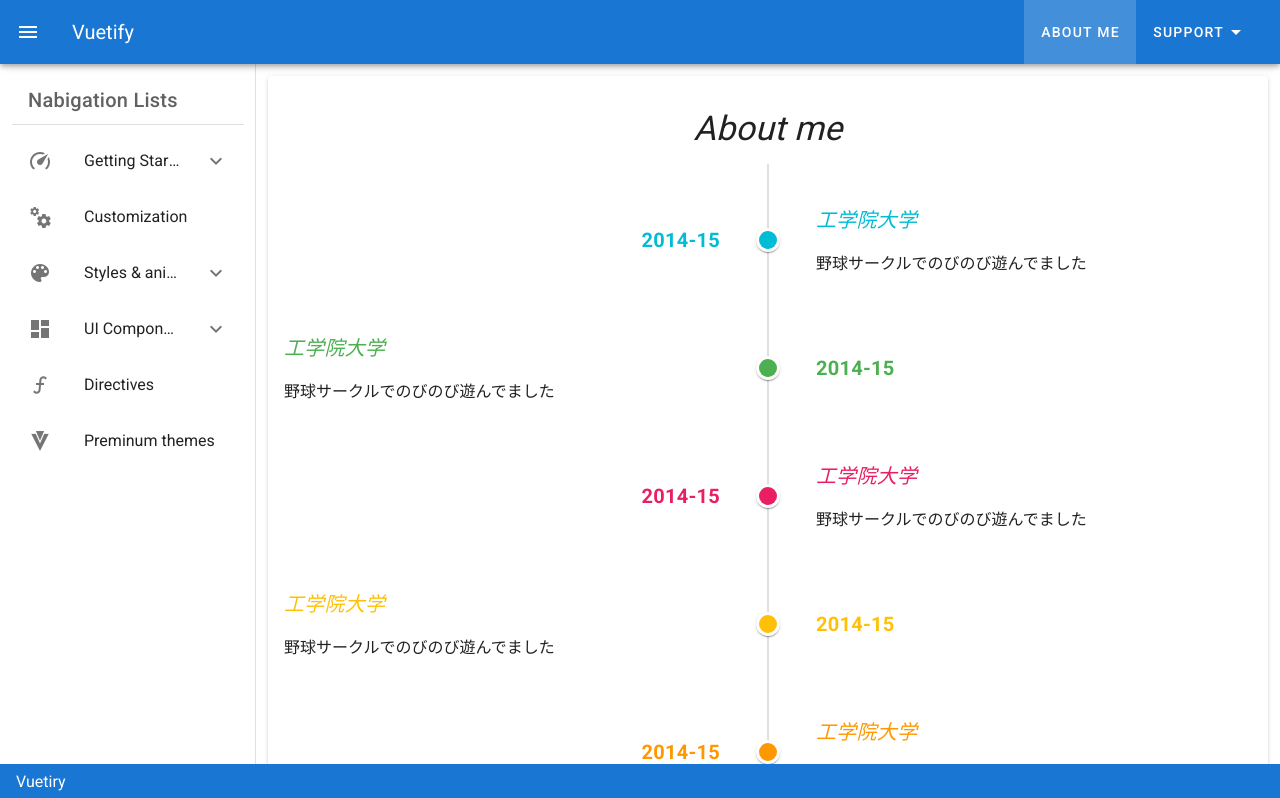
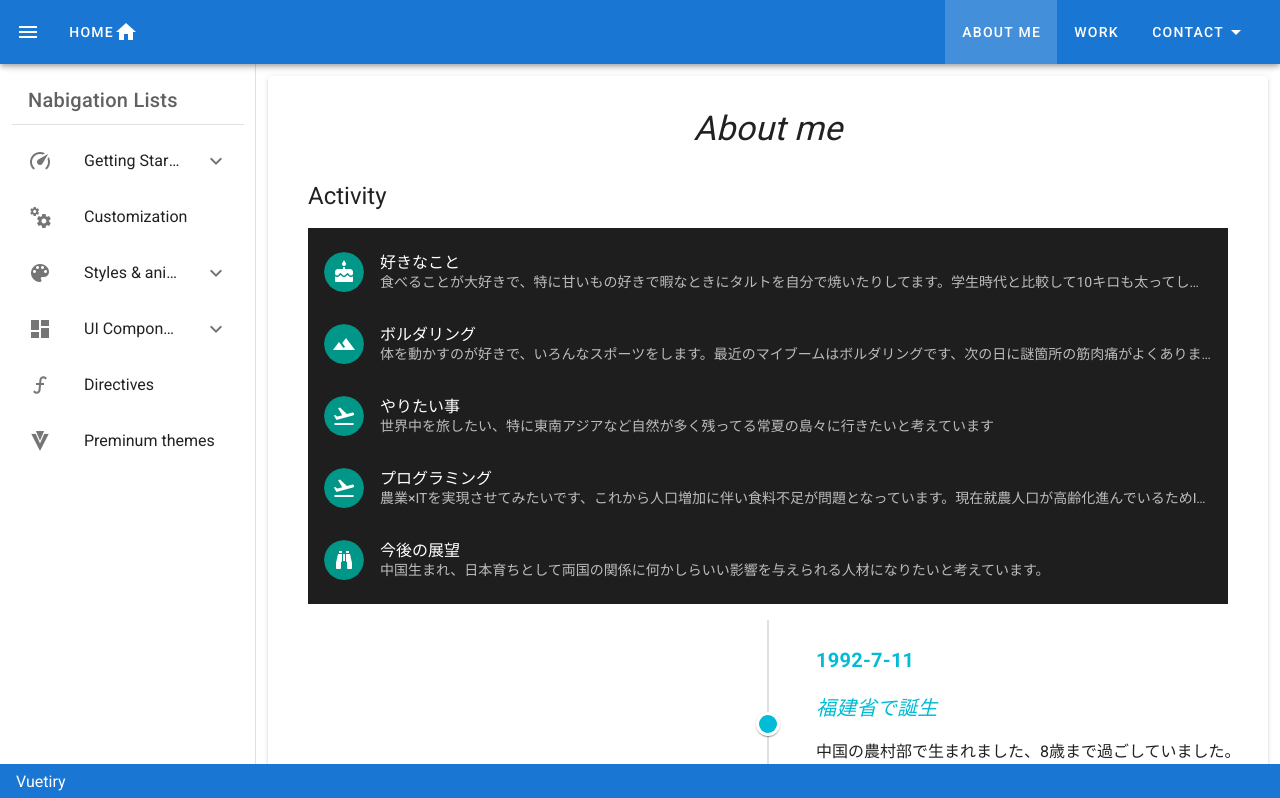
Before and after one commit to ou-gu/portfolio-vuetify, a Vue app: page /about in a window 1280 px wide. Shown: the top 798 px of the page. Built offline with nearby package versions, Linux system fonts and the light colour scheme.

Commit message:
workの内容を追加した

```diff
--- a/src/App.vue
+++ b/src/App.vue
@@ -35,18 +35,19 @@
 
     <v-app-bar color="primary" dark app clipped-left>
       <v-app-bar-nav-icon @click="drawer = !drawer"></v-app-bar-nav-icon>
-      <v-toolbar-title>Vuetify</v-toolbar-title>
+      <v-toolbar-items>
+        <v-btn text to="/">Home<v-icon>mdi-home</v-icon></v-btn>
+      </v-toolbar-items>
       <v-spacer></v-spacer>
       <v-toolbar-items>
-        <v-btn text to="/about">
-          About me
-        </v-btn>
+        <v-btn text to="/about">About me</v-btn>
+        <v-btn text to="/work">Work</v-btn>
         <v-menu offset-y>
           <template v-slot:activator="{ on }">
-            <v-btn v-on="on" text>Support<v-icon>mdi-menu-down</v-icon></v-btn>
+            <v-btn v-on="on" text>Contact<v-icon>mdi-menu-down</v-icon></v-btn>
           </template>
           <v-list>
-            <v-subheader>Get help</v-subheader>
+            <v-subheader>SNS</v-subheader>
             <v-list-item v-for="support in supports" :key="support.name">
               <v-list-item-icon>
                 <v-icon>{{ support.icon }}</v-icon>
@@ -74,9 +75,9 @@ export default {
       supports: [
         { name: "Consulting and suppourt", icon: "mdi-vuetify" },
         { name: "Discord community", icon: "mdi-discord" },
-        { name: "Report a bug", icon: "mdi-bug" },
         { name: "Github issu board", icon: "mdi-github" },
         { name: "Stack overview", icon: "mdi-stack-overflow" },
+        { name: "Contact form", icon: "mdi-email-outline" },
       ],
       nav_lists: [
         {
@@ -105,9 +106,9 @@ export default {
         {
           name: "Preminum themes",
           icon: "mdi-vuetify",
-        }
-      ]
+        },
+      ],
     };
-  }
+  },
 };
 </script>
--- a/src/router.js
+++ b/src/router.js
@@ -3,6 +3,7 @@ import Router from 'vue-router';
 import Home from './views/Home.vue';
 import About from './views/About.vue';
 import Work from './views/Work.vue';
+import Contact from './views/Contact.vue';
 
 Vue.use(Router);
 
@@ -25,5 +26,10 @@ export default new Router({
       name: 'work',
       component: Work
     },
+    {
+      path: '/contact',
+      name: 'contact',
+      component: Contact
+    },
   ]
 });
--- a/src/views/About.vue
+++ b/src/views/About.vue
@@ -5,6 +5,34 @@
         <v-card-title class="justify-center display-1 font-italic">
           About me
         </v-card-title>
+
+        <div class="px-2">
+          <v-card-title primary-title>
+            <div class="headline">Activity</div>
+          </v-card-title>
+
+          <v-card-text>
+            <v-list dark two-line>
+              <v-list-item-group>
+                <v-list-item
+                  v-for="activity in activities"
+                  :key="activity.name"
+                >
+                  <v-list-item-avatar>
+                    <v-icon class="teal">{{ activity.icon }}</v-icon>
+                  </v-list-item-avatar>
+
+                  <v-list-item-content>
+                    <v-list-item-title>{{ activity.text }}</v-list-item-title>
+                    <v-list-item-subtitle>{{ activity.subtext }}</v-list-item-subtitle>
+                  </v-list-item-content>
+                </v-list-item>
+              </v-list-item-group>
+            </v-list>
+          </v-card-text>
+        </div>
+
+
         <v-timeline>
           <v-timeline-item
             v-for="(year, i) in years"
@@ -12,7 +40,8 @@
             :color="year.color"
             small
           >
-            <template v-slot:opposite>
+            <template>
+
               <span
                 :class="`title font-weight-bold ${year.color}--text`"
                 v-text="year.year"
@@ -39,35 +68,58 @@ export default {
     years: [
       {
         color: "cyan",
-        year: "2014-15",
-        title: "工学院大学",
-        content: "野球サークルでのびのび遊んでました",
-      },
-      {
-        color: "green",
-        year: "2014-15",
-        title: "工学院大学",
-        content: "野球サークルでのびのび遊んでました",
+        year: "1992-7-11",
+        title: "福建省で誕生",
+        content: "中国の農村部で生まれました、8歳まで過ごしていました。親戚が多くとても活発な子でした。",
       },
       {
         color: "pink",
-        year: "2014-15",
+        year: "2012-2014",
         title: "工学院大学",
-        content: "野球サークルでのびのび遊んでました",
+        content:
+          "大学では環境工学を勉強していました、逆浸透膜（RO）の研究に携わっていました。環境問題に興味があり将来的には何かしら貢献できないか考えています。",
       },
       {
         color: "amber",
-        year: "2014-15",
-        title: "工学院大学",
-        content: "野球サークルでのびのび遊んでました",
+        year: "2016-2020",
+        title: "プラントエンジニアとして就職",
+        content: "中国や韓国の半導体メーカーと一緒に工場を立ち上げる仕事をしていました。施工管理、設計や装置の試運転業務に携わっていました。",
       },
       {
-        color: "orange",
-        year: "2014-15",
-        title: "工学院大学",
-        content: "野球サークルでのびのび遊んでました",
+        color: "grey",
+        year: "2020-10",
+        title: "無職",
+        content: "場所に縛られず働けるITエンジニアに憧れて、4年半務めた会社を退職しました。現在はHTML/CSS,JavaCcript,Vue.js,PHP,Pythonの勉強を学んでいます。",
       },
     ],
+    activities: [
+      {
+        text: "好きなこと",
+        subtext: "食べることが大好きで、特に甘いもの好きで暇なときにタルトを自分で焼いたりしてます。学生時代と比較して10キロも太ってしまったので気を付ける必要があります。",
+        icon: "mdi-cake-variant",
+      },
+      {
+        text: "ボルダリング",
+        subtext: "体を動かすのが好きで、いろんなスポーツをします。最近のマイブームはボルダリングです、次の日に謎箇所の筋肉痛がよくあります",
+        icon: "mdi-image-filter-hdr",
+      },
+      {
+        text: "やりたい事",
+        subtext: "世界中を旅したい、特に東南アジアなど自然が多く残ってる常夏の島々に行きたいと考えています",
+        icon: "mdi-airplane-takeoff",
+      },
+      {
+        text: "プログラミング",
+        subtext: "農業×ITを実現させてみたいです、これから人口増加に伴い食料不足が問題となっています。現在就農人口が高齢化進んでいるためITで解決できないかを模索してす",
+        icon: "mdi-airplane-takeoff",
+      },
+      {
+        text: "今後の展望",
+        subtext: "中国生まれ、日本育ちとして両国の関係に何かしらいい影響を与えられる人材になりたいと考えています。",
+        icon: "mdi-binoculars",
+      },
+
+    ]
   }),
 };
 </script>
--- /dev/null
+++ b/src/views/Contact.vue
@@ -0,0 +1,32 @@
+<template>
+  <v-carousel :show-arrows="false">
+    <v-carousel-item
+      v-for="(item,i) in items"
+      :key="i"
+      :src="item.src"
+    ></v-carousel-item>
+  </v-carousel>
+</template>
+
+<script>
+  export default {
+    data () {
+      return {
+        items: [
+          {
+            src: 'https://cdn.vuetifyjs.com/images/carousel/squirrel.jpg',
+          },
+          {
+            src: 'https://cdn.vuetifyjs.com/images/carousel/sky.jpg',
+          },
+          {
+            src: 'https://cdn.vuetifyjs.com/images/carousel/bird.jpg',
+          },
+          {
+            src: 'https://cdn.vuetifyjs.com/images/carousel/planet.jpg',
+          },
+        ],
+      }
+    },
+  }
+</script>
--- /dev/null
+++ b/src/views/Work.vue
@@ -0,0 +1,66 @@
+<template>
+  <div id="work">
+    <v-container fluid>
+      <v-card width="100vw">
+        <v-card-title class="justify-center display-1 font-italic">
+          Work
+        </v-card-title>
+        <v-row>
+          <v-col
+            v-for="(card,i) in cards"
+            :key="i"
+            :cols="card.flex.cols"
+            :sm="card.flex.sm"
+            :md="card.flex.md"
+            class="pa-10"
+          >
+            <a :href="card.redirect_url">
+              <v-hover v-slot:default="{ hover }">
+                <v-card :elevation="hover ? 16 : 2">
+                  <v-img
+                    :src="card.src"
+                    class="white--text align-end"
+                    gradient="to botom, rgba(0, 0, 0, .1), rgba(0, 0, 0, .5"
+                    height="200px"
+                  >
+                    <v-card-title v-tect="card.title"></v-card-title>
+                    <v-card-text v-text="card.skill"></v-card-text>
+                  </v-img>
+                </v-card>
+              </v-hover>
+            </a>
+          </v-col>
+        </v-row>
+      </v-card>
+    </v-container>
+  </div>
+</template>
+
+<script>
+export default {
+  data() {
+    return {
+      cards: [
+        {
+          title: 'Portfolio Page',
+          skill: 'Vuetify',
+          src: 'https://cdn.vuetifyjs.com/images/carousel/planet.jpg',
+          flex: {cols: 12, sm: 6, md: 4},
+        },
+        {
+          title: 'Portfolio Page',
+          skill: 'Vuetify',
+          src: 'https://cdn.vuetifyjs.com/images/carousel/planet.jpg',
+          flex: {cols: 12, sm: 6, md: 4},
+        },
+        {
+          title: 'Portfolio Page',
+          skill: 'Vuetify',
+          src: 'https://cdn.vuetifyjs.com/images/carousel/planet.jpg',
+          flex: {cols: 12, sm: 6, md: 4},
+        },
+      ]
+    };
+  },
+};
+</script>
```
